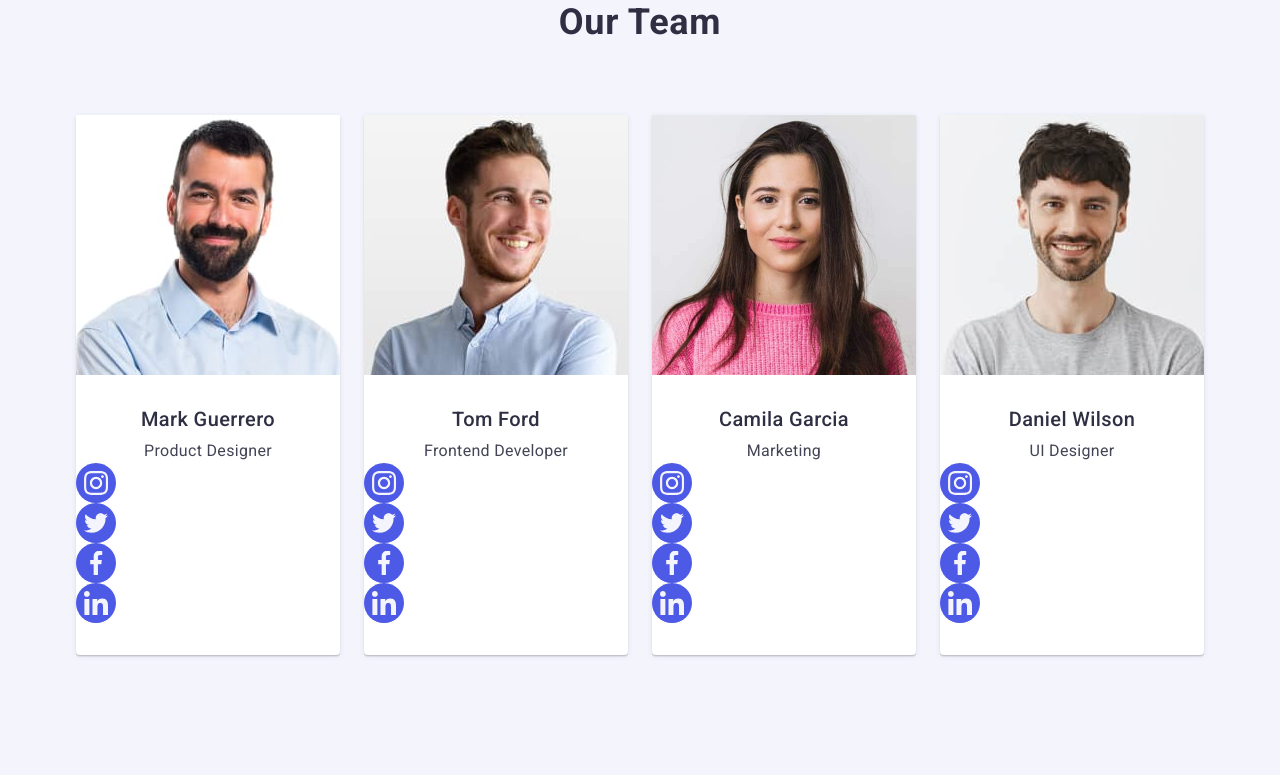
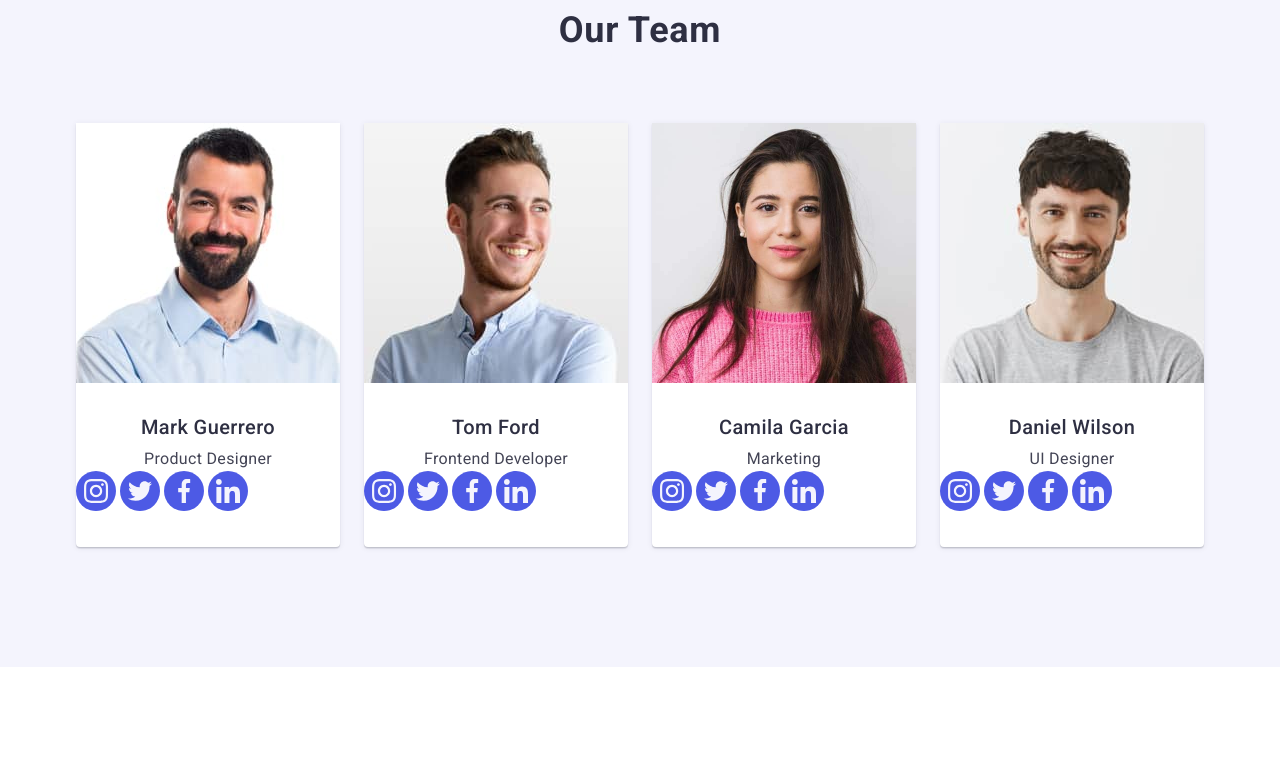
Before and after one commit to Yev1699/goit-markup-hw-04, a plain HTML site: page index.html in a window 1280 px wide. Shown: the part 1270-2054 px from the top of the page. Drawn offline with nearby package versions, Linux system fonts and the light colour scheme.

Commit message:
Update styles.css

```diff
--- a/css/styles.css
+++ b/css/styles.css
@@ -197,7 +197,7 @@ img {
   width: 264px;
   height: 112px;
   padding: 20px;
- margin-bottom: 8px
+  margin-bottom: 8px;
   box-sizing: border-box;
   background: #f4f4fd;
   display: flex;
@@ -258,12 +258,11 @@ img {
   padding: 32px 0;
 }
 .team-social-icon {
-   justify-content: center;
-  display: flex;
-   gap: 24px;
+  justify-content: center;
+  display: inline-flex;
+  gap: 24px;
   width: 40px;
   height: 40px;
-
   fill: #4d5ae5;
 }
 .team-social-icon:hover,
```
